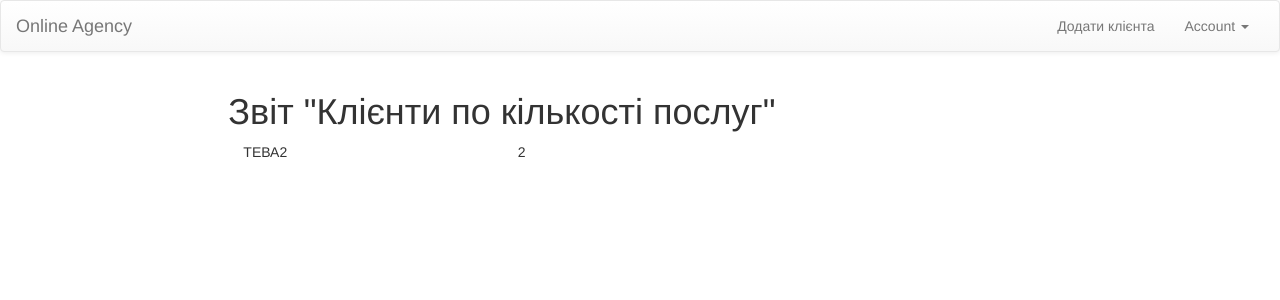
After one commit to alexeyshulzhenko/OBDZ_Project, a Django app: page /clients/sevices/ in a window 1280 px wide. The commit adds this page. Shown: the top 300 px of the page. Run offline with Django 3.2, Linux system fonts and the light colour scheme; a user stored in the database is signed in; data comes from the database, SQL or seed files in the repository; both versions use the stored data as it was after the commit; some libraries are stand-ins or nearby versions.

Commit message:
Added second request (3 tables and group by)

```diff
--- a/OnlineAgecy/urls.py
+++ b/OnlineAgecy/urls.py
@@ -12,7 +12,7 @@ urlpatterns = [
     url(r'^clients/(?P<id>\d+)/$', views.client_detail, name='client_detail'),
     url(r'^clients/new/$', views.client_new, name='client_new'),
     url(r'^clients/(?P<id>\d+)/edit/$', views.client_edit, name='client_edit'),
-    url(r'^clients/documents/(?P<id>\d+)/$', views.clients_documents, name='clients_documents'),
+    url(r'^clients/sevices/$', views.clients_services_count, name='clients_services_count'),
 
     url(r'^contracts/$', views.contracts, name='contracts'),
     url(r'^contracts/(?P<id>\d+)/$', views.contract_detail, name='contract_detail'),
--- a/OnlineAgecy/views.py
+++ b/OnlineAgecy/views.py
@@ -63,10 +63,9 @@ def all_clients_contracts(request, id):
 	return render(request, "clients/allUserContracts.html", {'items': items})
 
 @login_required(login_url="login/")
-def clients_documents(request, id):
-    item = Client.objects.raw('SELECT OnlineAgecy_client.id, OnlineAgecy_client.Name AS Name, OnlineAgecy_act.Client_id_id AS id  '
-                                'from OnlineAgecy_client join OnlineAgecy_act using (id) WHERE OnlineAgecy_client.id =' + id)
-    return render(request, 'clients/clients_documents.html', {'item': item})
+def clients_services_count(request):
+    items = Client.objects.raw('SELECT OnlineAgecy_client.Name, count(OnlineAgecy_contract_Services.id) AS num, OnlineAgecy_client.id, OnlineAgecy_contract.id FROM (OnlineAgecy_client INNER JOIN OnlineAgecy_contract ON OnlineAgecy_client.id = OnlineAgecy_contract.Client_id_id)INNER JOIN OnlineAgecy_contract_Services ON OnlineAgecy_contract_Services.contract_id = OnlineAgecy_contract.id GROUP BY OnlineAgecy_client.id ORDER BY  count(OnlineAgecy_contract_Services.id) DESC')
+    return render(request, 'clients/clients_services.html', {'items': items})
 
 
 
--- /dev/null
+++ b/templates/clients/clients_services.html
@@ -0,0 +1,15 @@
+{% extends 'layouts/base.html' %}
+
+{% block content %}
+    <div class="col-lg-8 col-lg-offset-2 col-md-8 col-md-offset-2">
+        <h1> Звіт "Клієнти по кількості послуг"</h1>
+    <table class="col-md-8">
+          {% for Item in items %}
+              <tr>
+                  <td class="col-lg-6 col-md-6">{{ Item.Name }}</td>
+                  <td class="col-lg-6 col-md-6">{{ Item.num }}</td>
+              </tr>
+          {% endfor %}
+     </table>
+    </div>
+{% endblock %}
--- a/templates/contracts/contract_detail.html
+++ b/templates/contracts/contract_detail.html
@@ -10,7 +10,7 @@
          <p>Бріф № {{ contract.Brief_id }}</p>
          <p>Відповідальний: {{contract.Manager_id}} </p>
          <p>Послуги: {{ contract.Services }}</p>
-         <a class="btn btn-default" href="{% url 'client_edit' id=contract.id %}">
+         <a class="btn btn-default" href="{% url 'contract_edit' id=contract.id %}">
              <span class="glyphicon glyphicon-pencil"></span>
          </a>
      </div>
--- a/templates/contracts/contracts_list.html
+++ b/templates/contracts/contracts_list.html
@@ -5,7 +5,7 @@
 
 {% block content %}
     <div class="col-lg-8 col-lg-offset-2 col-md-8 col-md-offset-2">
-        <h1> All contracts </h1><a href="{%  url 'contract_new'%}"> <span class="glyphicon glyphicon-plus"></a></span></a>
+        <h1> All contracts </h1><a href="{%  url 'contract_new'%}"> <span class="glyphicon glyphicon-plus"></span></a>
         {% for contract in contracts %}
             <h2><a href="{%  url 'contract_detail' contract.id %}"> Contract No:{{contract.id}}</a> </h2>
             <p>Client: {{contract.Client_id}}</p><br>
```
Also changed, not shown: templates/clients/clients_documents.html (deleted, +0 -17 lines), db.sqlite3.
